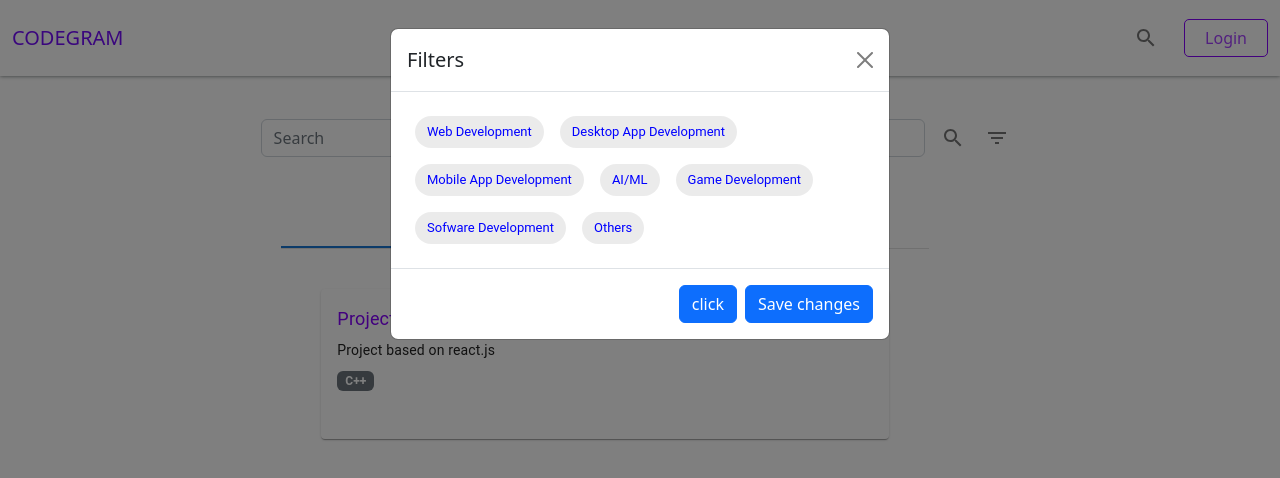
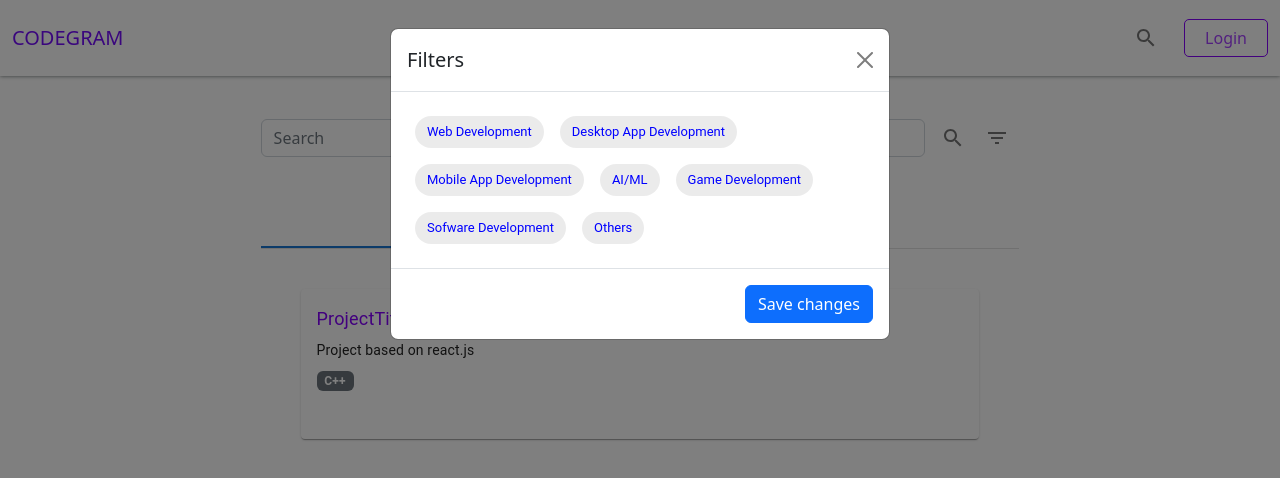
Before and after one commit to aditya7483/codegram-FE, a React (Create React App) app: page /search in a window 1280 px wide. Both pictures are taken after a click on the button 997 px from the left and 138 px from the top of the page. Shown: the top 478 px of the page. Built offline with nearby package versions, Linux system fonts and the light colour scheme.

Commit message:
minor ui fixes

```diff
--- a/src/Components/Filter/Filter.js
+++ b/src/Components/Filter/Filter.js
@@ -6,21 +6,18 @@ import Stack from "@mui/material/Stack";
 import inputData from "../../Common-Resources/inputData.json";
 function Filter(props) {
 
-  const [data,setData]= useState([])
-const [loading, setLoading]=useState(false)
+  const [data, setData] = useState([])
   const handleClick = (d) => {
-    let index=data.indexOf(d)
-    setLoading(true)
-    if(data.indexOf(d)===-1){
-      setData([...data,d])
+    let index = data.indexOf(d)
+    if (data.indexOf(d) === -1) {
+      setData([...data, d])
     }
-    else{
-      let newdata=data
-      newdata.splice(index,1)
-      setData(newdata)
+    else {
+      let newdata = data
+      newdata.splice(index, 1)
+      setData([...newdata])
     }
     console.log(data)
-    setLoading(false)
   };
 
   return (
@@ -57,13 +54,13 @@ const [loading, setLoading]=useState(false)
             <div className="modal-body ">
               <Stack direction="row" className="flex-wrap" spacing={1}>
 
-              {!loading && (props.selected==='project'?(inputData.projectDomains.data ):(inputData.skills.data )).map((d) => {
+                {(props.selected === 'project' ? (inputData.projectDomains.data) : (inputData.skills.data)).map((d) => {
                   return (
                     <Chip
-            sx={{color:`${data.indexOf(d)===-1 ?"blue":"red"}`}}
+                      sx={{ color: `${data.indexOf(d) === -1 ? "blue" : "red"}` }}
                       className="m-2"
                       label={d}
-                  onClick={ ()=>{
+                      onClick={() => {
                         handleClick(d)
                       }
                       }
@@ -73,7 +70,6 @@ const [loading, setLoading]=useState(false)
                 })} </Stack>
             </div>
             <div className="modal-footer">
-            <button  type="button" className="btn btn-primary" onClick={()=>{console.log(data)}}>click</button>
               <button type="button" className="btn btn-primary">
                 Save changes
               </button>
--- /dev/null
+++ b/src/Pages/Search/Search.css
@@ -0,0 +1,3 @@
+div.MuiTabs-flexContainer {
+  justify-content: space-between;
+}
--- a/src/Pages/Search/Search.js
+++ b/src/Pages/Search/Search.js
@@ -9,6 +9,7 @@ import Box from "@mui/material/Box";
 import ProjectContainer from "../../Components/ProjectContainer/ProjectContainer";
 import CoderContainer from "../../Components/CoderContainer/CoderContainer";
 import Filter from "../../Components/Filter/Filter";
+import './Search.css'
 function TabPanel(props) {
   const { children, value, index, ...other } = props;
 
@@ -44,15 +45,15 @@ function a11yProps(index) {
 
 function Search() {
   const [value, setValue] = React.useState(0);
-  const [selected,setSelected] = useState('project')
+  const [selected, setSelected] = useState('project')
   const handleChange = (event, newValue) => {
     setValue(newValue);
     console.log(newValue);
-    if(selected==='project'){
+    if (selected === 'project') {
       setSelected('user');
 
     }
-    else{
+    else {
       setSelected('project');
     }
   };
@@ -74,8 +75,8 @@ function Search() {
         </form>
       </div>
       <Box className={`${styles.sub_div} container d-flex flex-column flex-fill mt-3 `}>
-        <Box sx={{ width: "58%",marginRight:"70px" }}>
-          <Box sx={{ borderBottom: 1, borderColor: "divider"}}>
+        <Box className={`${styles.display_div}`}>
+          <Box sx={{ borderBottom: 1, borderColor: "divider" }}>
             <Tabs
               value={value}
               onChange={handleChange}
@@ -85,13 +86,13 @@ function Search() {
               <Tab sx={{ width: "425px" }} label="Coders" {...a11yProps(1)} />
             </Tabs>
           </Box>
-          <TabPanel  value={value} index={0}>
+          <TabPanel value={value} index={0}>
             {/* <!-- List of Project --> */}
-            <ProjectContainer title={"ProjectTitle"} desc={"Project based on react.js"}  skills={"C++"}/>
+            <ProjectContainer title={"ProjectTitle"} desc={"Project based on react.js"} skills={"C++"} />
           </TabPanel>
-          <TabPanel  value={value} index={1}>
+          <TabPanel value={value} index={1}>
             {/* <!-- List of Coders --> */}
-            <CoderContainer user={"username"} desc={"Project based on react.js"}  skills={"C++"}/>
+            <CoderContainer user={"username"} desc={"Project based on react.js"} skills={"C++"} />
           </TabPanel>
         </Box>
       </Box>
--- a/src/Pages/Search/Search.module.css
+++ b/src/Pages/Search/Search.module.css
@@ -1,14 +1,19 @@
-.formc{
+.formc {
   display: inline;
   width: 60%;
   margin-right: 6px;
 }
-.main_div{
+.main_div {
   display: flex;
   align-items: center;
   justify-content: center;
 }
-.sub_div{
+
+.display_div {
+  width: 68%;
+}
+
+.sub_div {
   align-items: center;
   justify-content: center;
 }
```
Also changed, not shown: src/Components/CoderContainer/CoderContainer.js (+4 -4 lines). Lines whose indentation alone changed are shown as unchanged.
